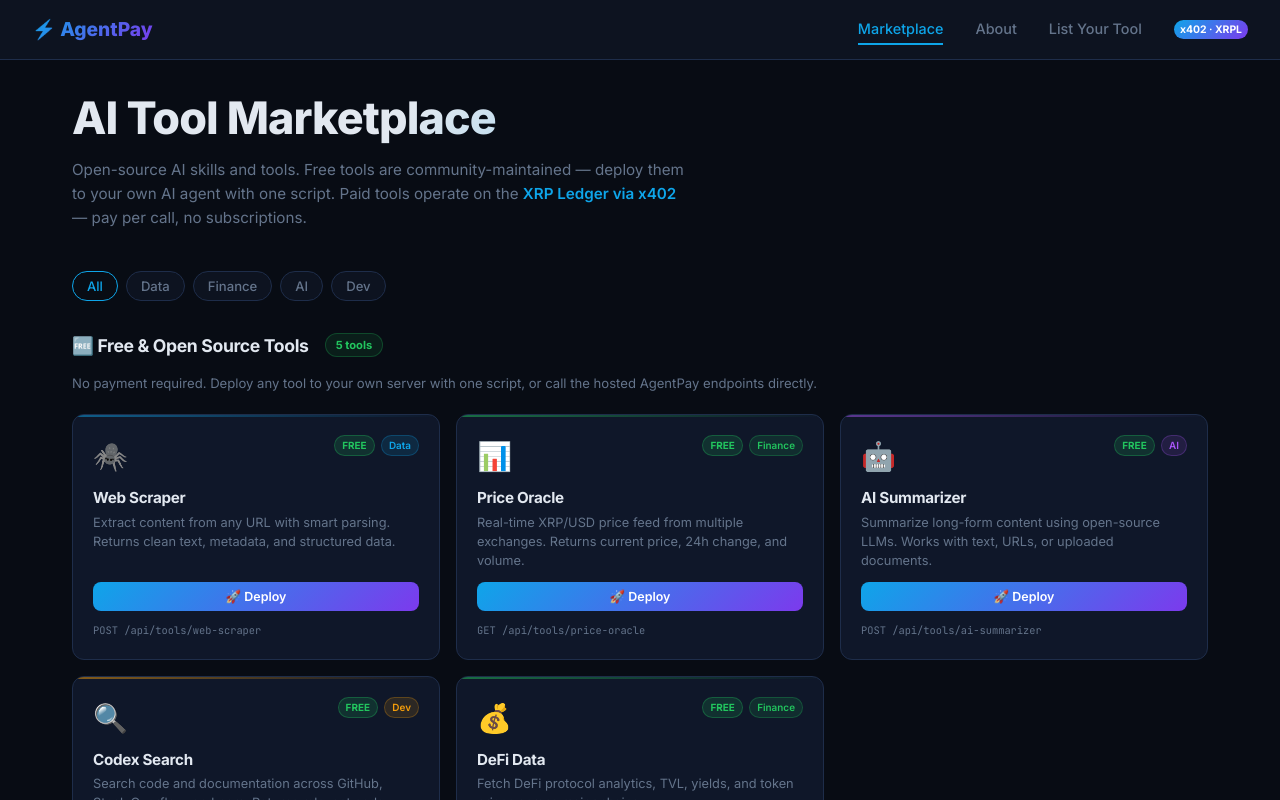
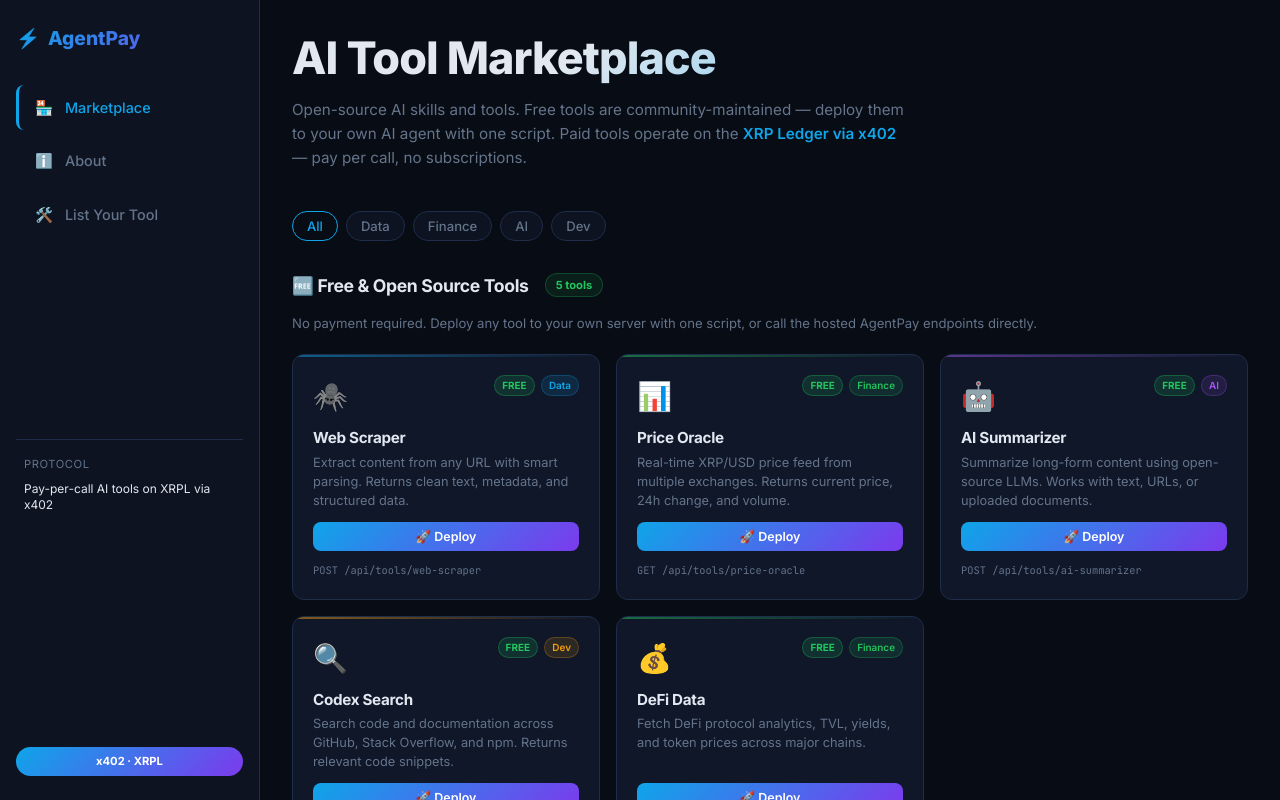
Before and after one commit to xrpex/agentpay-frontend, a React (Vite) app: page / in a window 1280 px wide. Shown: the top 800 px of the page. Built offline with nearby package versions, Linux system fonts and the light colour scheme; no server answers.

Commit message:
Update Layout.jsx

```diff
--- a/src/components/Layout.jsx
+++ b/src/components/Layout.jsx
@@ -1,18 +1,74 @@
-import React from "react";
+
+import React, { useState, useEffect } from "react";
 import { Outlet, NavLink } from "react-router-dom";
 
-const nav = {
+export default function Layout() {
+  const [mobileMenuOpen, setMobileMenuOpen] = useState(false);
+  const [isMobile, setIsMobile] = useState(false);
+
+
+  useEffect(() => {
+    const checkMobile = () => {
+      setIsMobile(window.innerWidth < 768);
+    };
+
+    checkMobile();
+    window.addEventListener('resize', checkMobile);
+
+    return () => window.removeEventListener('resize', checkMobile);
+  }, []);
+
+
+  useEffect(() => {
+    const handleClickOutside = (e) => {
+      if (mobileMenuOpen && !e.target.closest('.mobile-nav')) {
+        setMobileMenuOpen(false);
+      }
+    };
+
+    document.addEventListener('click', handleClickOutside);
+    return () => document.removeEventListener('click', handleClickOutside);
+  }, [mobileMenuOpen]);
+
+  useEffect(() => {
+    if (mobileMenuOpen) {
+      document.body.classList.add('menu-open');
+    } else {
+      document.body.classList.remove('menu-open');
+    }
+
+    return () => document.body.classList.remove('menu-open');
+  }, [mobileMenuOpen]);
+
+  const navContainer = {
+    background: "var(--bg2)",
+    borderRight: "1px solid var(--border)",
+    padding: "1.5rem 1rem",
+    display: "flex",
+    flexDirection: "column",
+    gap: "0.5rem",
+    width: "260px",
+    height: "100vh",
+    position: "fixed",
+    left: 0,
+    top: 0,
+    zIndex: 100,
+    overflowY: "auto",
+    overflowX: "hidden",
+  };
+
+  const mobileNavContainer = {
     background: "var(--bg2)",
     borderBottom: "1px solid var(--border)",
-  padding: "0 2rem",
+    padding: "1rem 1.5rem",
     display: "flex",
-  alignItems: "center",
-  gap: "2rem",
-  height: "60px",
-  position: "sticky",
+    flexDirection: "column",
+    gap: "0.5rem",
+    width: "100%",
+    position: "fixed",
+    left: 0,
     top: 0,
     zIndex: 100,
-  overflowX: "auto",
   };
 
   const logo = {
@@ -21,7 +77,25 @@
     background: "linear-gradient(135deg, #0ea5e9, #7c3aed)",
     WebkitBackgroundClip: "text",
     WebkitTextFillColor: "transparent",
-  marginRight: "auto",
+    backgroundClip: "text",
+    marginBottom: "1.5rem",
+    display: "flex",
+    alignItems: "center",
+    gap: "0.5rem",
+    flexShrink: 0,
+  };
+
+  const mobileLogo = {
+    fontWeight: 800,
+    fontSize: "1.2rem",
+    background: "linear-gradient(135deg, #0ea5e9, #7c3aed)",
+    WebkitBackgroundClip: "text",
+    WebkitTextFillColor: "transparent",
+    backgroundClip: "text",
+    display: "flex",
+    alignItems: "center",
+    justifyContent: "space-between",
+    width: "100%",
     flexShrink: 0,
   };
 
@@ -29,48 +103,282 @@
     color: isActive ? "var(--accent)" : "var(--muted)",
     fontWeight: 500,
     fontSize: "0.9rem",
-  padding: "4px 0",
-  borderBottom: isActive ? "2px solid var(--accent)" : "2px solid transparent",
+    padding: "0.75rem 1rem",
+    borderRadius: "8px",
     textDecoration: "none",
-  transition: "color 0.2s",
-  flexShrink: 0,
+    transition: "all 0.2s",
+    background: isActive ? "var(--accent)20" : "transparent",
+    borderLeft: isActive ? "3px solid var(--accent)" : "3px solid transparent",
+    display: "flex",
+    alignItems: "center",
+    gap: "0.75rem",
+    cursor: "pointer",
+    whiteSpace: "nowrap",
+  });
+
+  const mobileLink = ({ isActive }) => ({
+    color: isActive ? "var(--accent)" : "var(--muted)",
+    fontWeight: 500,
+    fontSize: "0.9rem",
+    padding: "0.75rem 1rem",
+    borderRadius: "8px",
+    textDecoration: "none",
+    transition: "all 0.2s",
+    background: isActive ? "var(--accent)20" : "transparent",
+    display: "flex",
+    alignItems: "center",
+    gap: "0.75rem",
+    cursor: "pointer",
   });
 
   const badge = {
     background: "linear-gradient(135deg, #0ea5e9, #7c3aed)",
     color: "#fff",
-  fontSize: "0.65rem",
+    fontSize: "0.7rem",
     fontWeight: 700,
-  padding: "2px 6px",
+    padding: "6px 12px",
     borderRadius: "99px",
+    marginTop: "auto",
+    textAlign: "center",
     flexShrink: 0,
   };
 
-const ctaButton = {
+  const mobileBadge = {
     background: "linear-gradient(135deg, #0ea5e9, #7c3aed)",
     color: "#fff",
-  fontSize: "0.78rem",
-  fontWeight: 600,
-  padding: "6px 14px",
-  borderRadius: "8px",
-  textDecoration: "none",
-  flexShrink: 0,
-  marginLeft: "auto",
+    fontSize: "0.65rem",
+    fontWeight: 700,
+    padding: "4px 12px",
+    borderRadius: "99px",
+    display: "inline-block",
   };
 
-export default function Layout() {
+  const protocolSection = {
+    marginTop: "auto",
+    padding: "1rem 0.5rem",
+    borderTop: "1px solid var(--border)",
+    marginBottom: "1rem",
+  };
+
+  const mobileProtocolSection = {
+    padding: "1rem 0 0.5rem 0",
+    marginTop: "0.5rem",
+    borderTop: "1px solid var(--border)",
+  };
+
+  const protocolText = {
+    fontSize: "0.7rem",
+    color: "var(--muted)",
+    textTransform: "uppercase",
+    letterSpacing: "0.05em",
+    marginBottom: "0.5rem",
+  };
+
+  const protocolDesc = {
+    fontSize: "0.75rem",
+    color: "var(--text)",
+    lineHeight: 1.4,
+  };
+
+  const mainContent = {
+    marginLeft: "260px",
+    padding: "2rem",
+    minHeight: "100vh",
+    width: "calc(100% - 260px)",
+  };
+
+  const mobileMainContent = {
+    marginTop: "60px",
+    padding: "1.5rem",
+    width: "100%",
+    minHeight: "calc(100vh - 60px)",
+  };
+
+  const mobileNavLinks = {
+    display: "flex",
+    flexDirection: "column",
+    gap: "0.5rem",
+    marginTop: "1rem",
+  };
+
+  const menuButton = {
+    background: "none",
+    border: "none",
+    color: "var(--text)",
+    fontSize: "1.5rem",
+    cursor: "pointer",
+    padding: "0.25rem",
+    display: "flex",
+    alignItems: "center",
+    justifyContent: "center",
+    width: "32px",
+    height: "32px",
+  };
+
   return (
     <>
-      <nav style={nav}>
-        <span style={logo}>⚡ AgentPay</span>
-        <NavLink to="/" style={link}>Marketplace</NavLink>
-        <NavLink to="/about" style={link}>About</NavLink>
-        <NavLink to="/list-tool" style={link}>List Your Tool</NavLink> {/* ADD THIS LINK */}
-        <span style={badge}>x402 · XRPL</span>
+      {/* Desktop Navigation */}
+      <nav style={navContainer} className="desktop-nav">
+        <div style={logo}>
+          <span>⚡</span>
+          <span>AgentPay</span>
+        </div>
+
+        <NavLink to="/" style={link} end>
+          <span>🏪</span> Marketplace
+        </NavLink>
+        <NavLink to="/about" style={link}>
+          <span>ℹ️</span> About
+        </NavLink>
+        <NavLink to="/list-tool" style={link}>
+          <span>🛠️</span> List Your Tool
+        </NavLink>
+
+        <div style={protocolSection}>
+          <div style={protocolText}>Protocol</div>
+          <div style={protocolDesc}>
+            Pay-per-call AI tools on XRPL via x402
+          </div>
+        </div>
+
+        <div style={badge}>x402 · XRPL</div>
       </nav>
-      <main style={{ maxWidth: "1200px", margin: "0 auto", padding: "2rem" }}>
+
+      {/* Mobile Navigation */}
+      <nav style={mobileNavContainer} className="mobile-nav">
+        <div style={mobileLogo}>
+          <span style={{ display: "flex", alignItems: "center", gap: "0.5rem" }}>
+            <span>⚡</span>
+            <span>AgentPay</span>
+          </span>
+          <button
+            style={menuButton}
+            onClick={() => setMobileMenuOpen(!mobileMenuOpen)}
+            aria-label={mobileMenuOpen ? "Close menu" : "Open menu"}
+          >
+            {mobileMenuOpen ? "✕" : "☰"}
+          </button>
+        </div>
+
+        {mobileMenuOpen && (
+          <div style={mobileNavLinks}>
+            <NavLink to="/" style={mobileLink} onClick={() => setMobileMenuOpen(false)} end>
+              <span>🏪</span> Marketplace
+            </NavLink>
+            <NavLink to="/about" style={mobileLink} onClick={() => setMobileMenuOpen(false)}>
+              <span>ℹ️</span> About
+            </NavLink>
+            <NavLink to="/list-tool" style={mobileLink} onClick={() => setMobileMenuOpen(false)}>
+              <span>🛠️</span> List Your Tool
+            </NavLink>
+
+            <div style={mobileProtocolSection}>
+              <div style={protocolText}>Protocol</div>
+              <div style={protocolDesc}>Pay-per-call AI tools on XRPL via x402</div>
+            </div>
+
+            <div style={{ padding: "0.5rem 0" }}>
+              <span style={mobileBadge}>x402 · XRPL</span>
+            </div>
+          </div>
+        )}
+      </nav>
+
+      {/* Main Content */}
+      <main style={isMobile ? mobileMainContent : mainContent}>
         <Outlet />
       </main>
+
+      {/* Global styles for responsive behavior */}
+      <style>{`
+        @media (max-width: 767px) {
+          .desktop-nav {
+            display: none !important;
+          }
+        }
+
+        @media (min-width: 768px) {
+          .mobile-nav {
+            display: none !important;
+          }
+        }
+
+        * {
+          box-sizing: border-box;
+        }
+
+        body {
+          margin: 0;
+          padding: 0;
+          overflow-x: hidden;
+        }
+
+        /* Prevent body scroll when mobile menu is open */
+        body.menu-open {
+          overflow: hidden;
+          position: fixed;
+          width: 100%;
+          height: 100%;
+        }
+
+        /* Ensure proper scrolling on mobile */
+        .mobile-nav {
+          overflow-y: visible;
+          z-index: 1000;
+        }
+
+        /* Smooth transition for mobile menu */
+        .mobile-nav > div:last-child {
+          animation: slideDown 0.3s ease;
+        }
+
+        @keyframes slideDown {
+          from {
+            opacity: 0;
+            transform: translateY(-10px);
+          }
+          to {
+            opacity: 1;
+            transform: translateY(0);
+          }
+        }
+
+        /* Touch-friendly tap highlights */
+        .mobile-nav button,
+        .mobile-nav a {
+          -webkit-tap-highlight-color: transparent;
+        }
+
+        /* Focus styles for accessibility */
+        .mobile-nav button:focus-visible,
+        .mobile-nav a:focus-visible {
+          outline: 2px solid var(--accent);
+          outline-offset: 2px;
+          border-radius: 4px;
+        }
+
+        /* Backdrop overlay when menu is open (optional) */
+        body.menu-open::before {
+          content: '';
+          position: fixed;
+          top: 0;
+          left: 0;
+          right: 0;
+          bottom: 0;
+          background: rgba(0, 0, 0, 0.5);
+          z-index: 99;
+          animation: fadeIn 0.3s ease;
+        }
+
+        @keyframes fadeIn {
+          from {
+            opacity: 0;
+          }
+          to {
+            opacity: 1;
+          }
+        }
+      `}</style>
     </>
   );
 }
```
Lines whose indentation alone changed are shown as unchanged.
